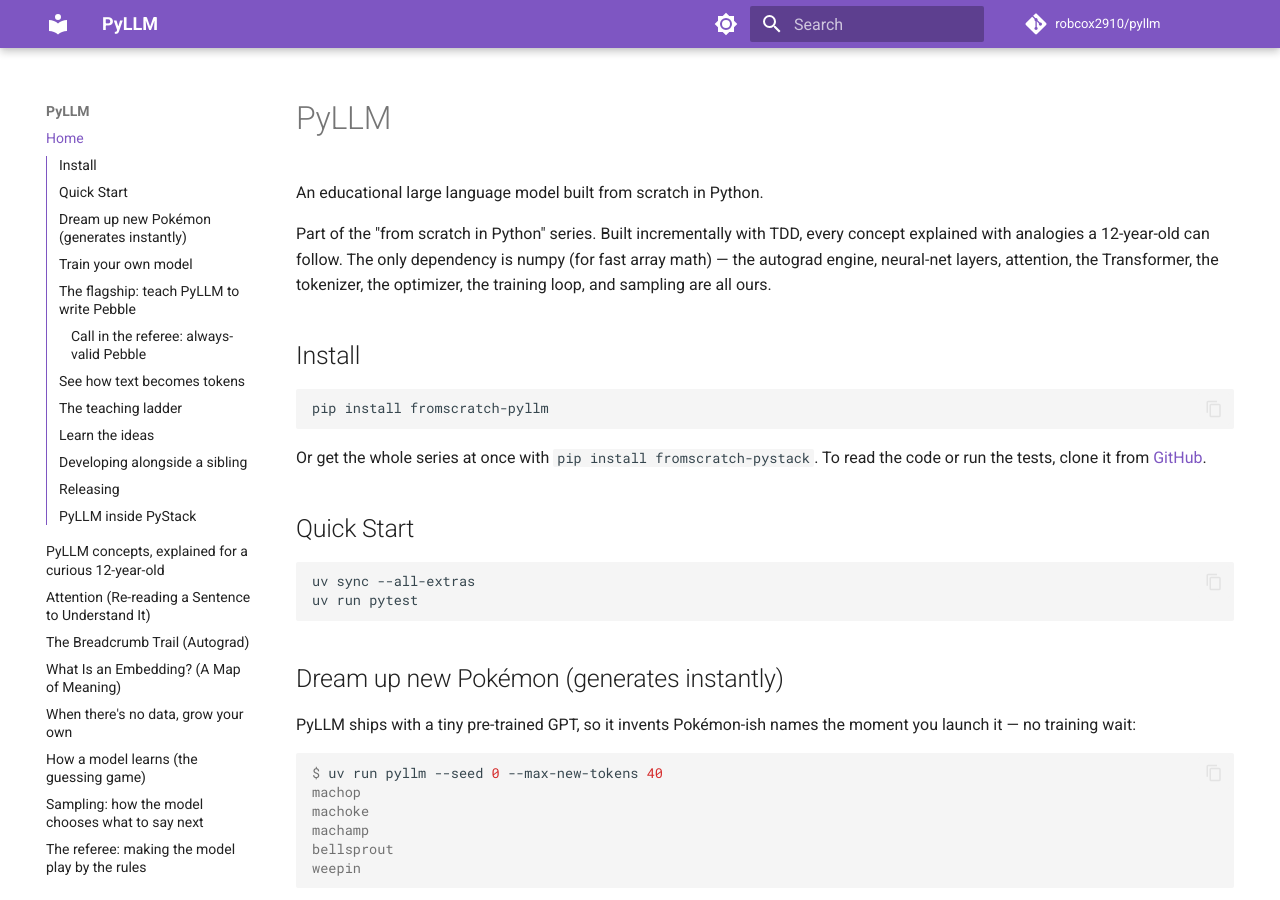
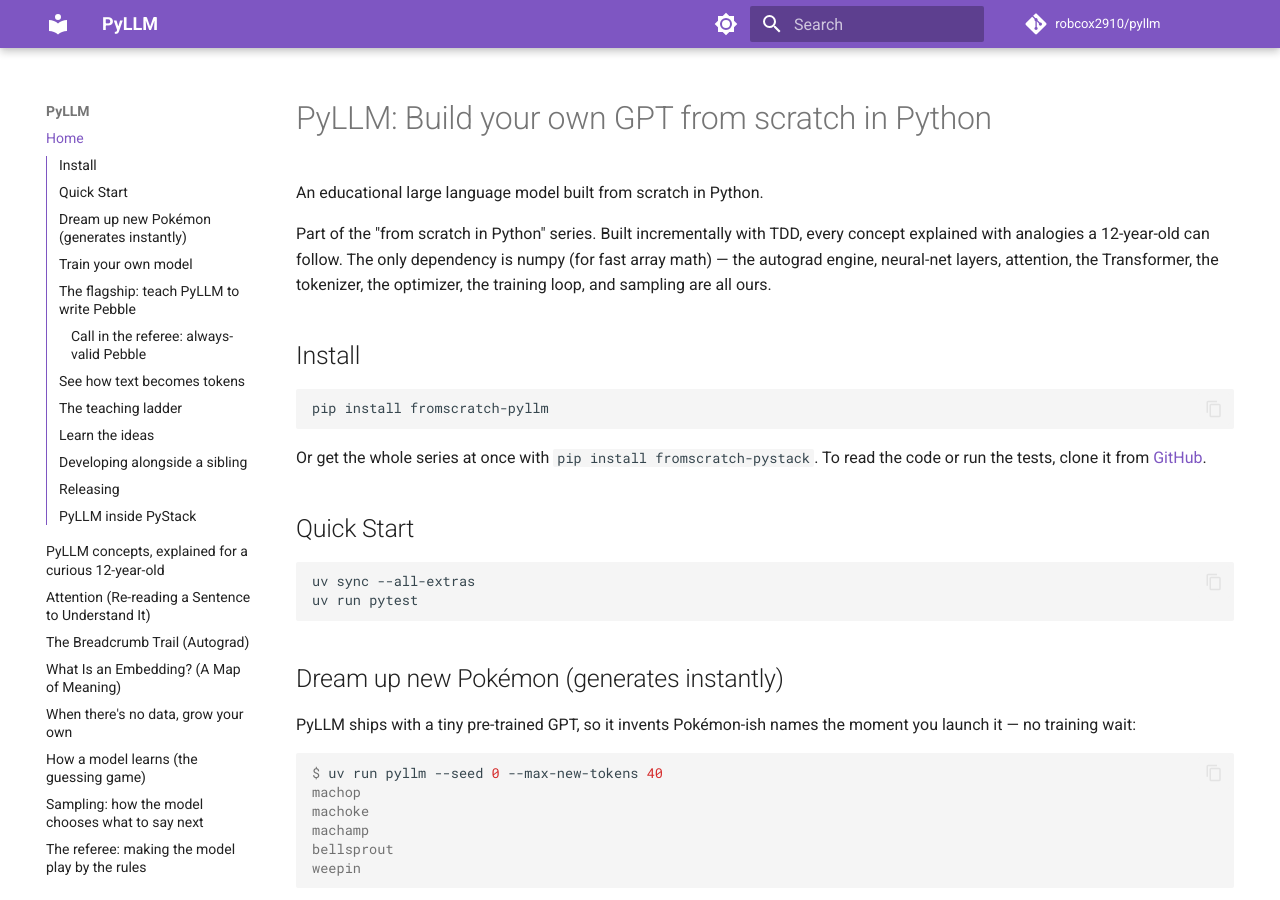
Before and after one commit to robcox2910/pyllm, an MkDocs documentation site: the page built from docs/index.md, in a window 1280 px wide and 900 px high. Built offline with MkDocs 1.6.1 and Material for MkDocs 9.7.7, drawn with Linux system fonts in a browser that asks for light colours; comment, search, counter and statistics services are not loaded.

Commit message:
docs: show the series title at the top of the landing page (#32)
Curated lists (such as free-programming-books) require an entry's title to
match the one displayed on the resource itself.


Claude-Session: https://claude.ai/code/session_01V7Qx2bpVb4r459q1hdHABV

Co-authored-by: Claude <noreply@anthropic.com>

```diff
--- a/docs/index.md
+++ b/docs/index.md
@@ -3,7 +3,7 @@ title: "Build your own GPT from scratch in Python"
 description: "A small GPT-style language model built from scratch in Python and NumPy: autograd, attention, a Transformer, a tokenizer, training and sampling."
 ---
 
-# PyLLM
+# PyLLM: Build your own GPT from scratch in Python
 
 An educational large language model built from scratch in Python.
 
```
